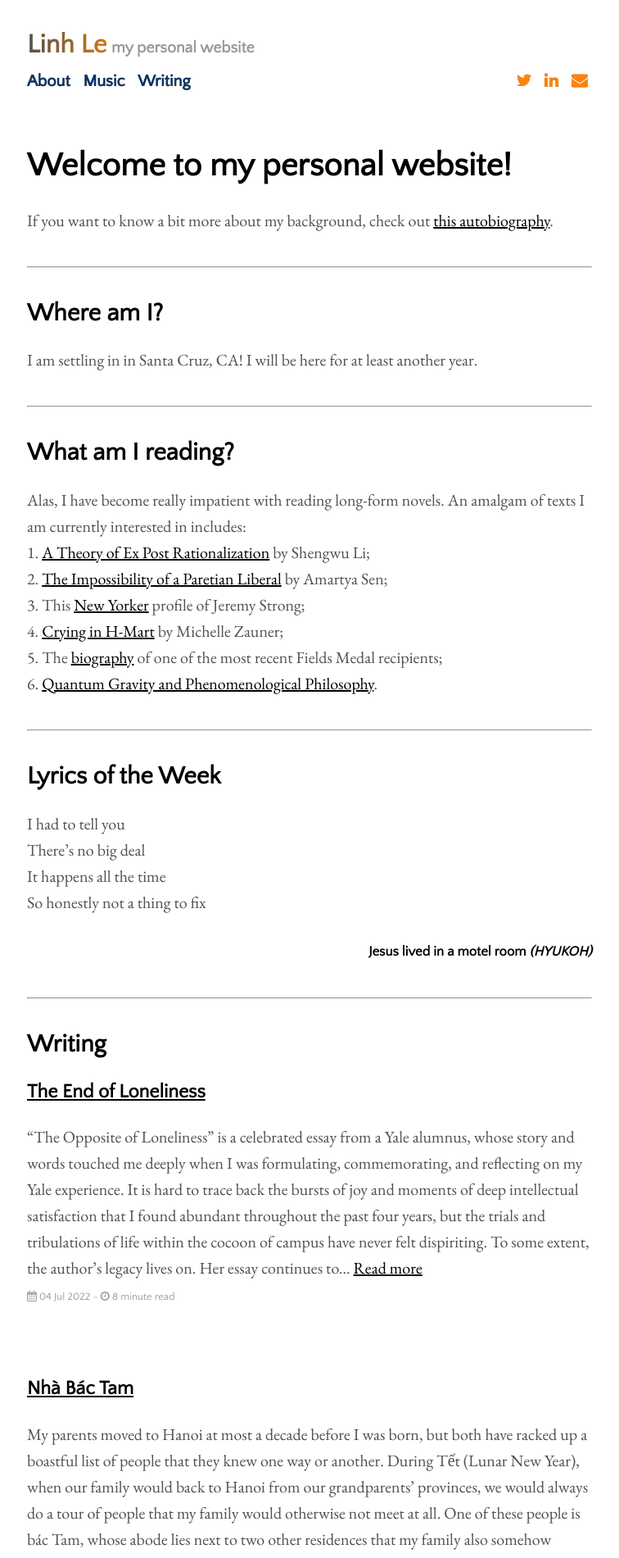
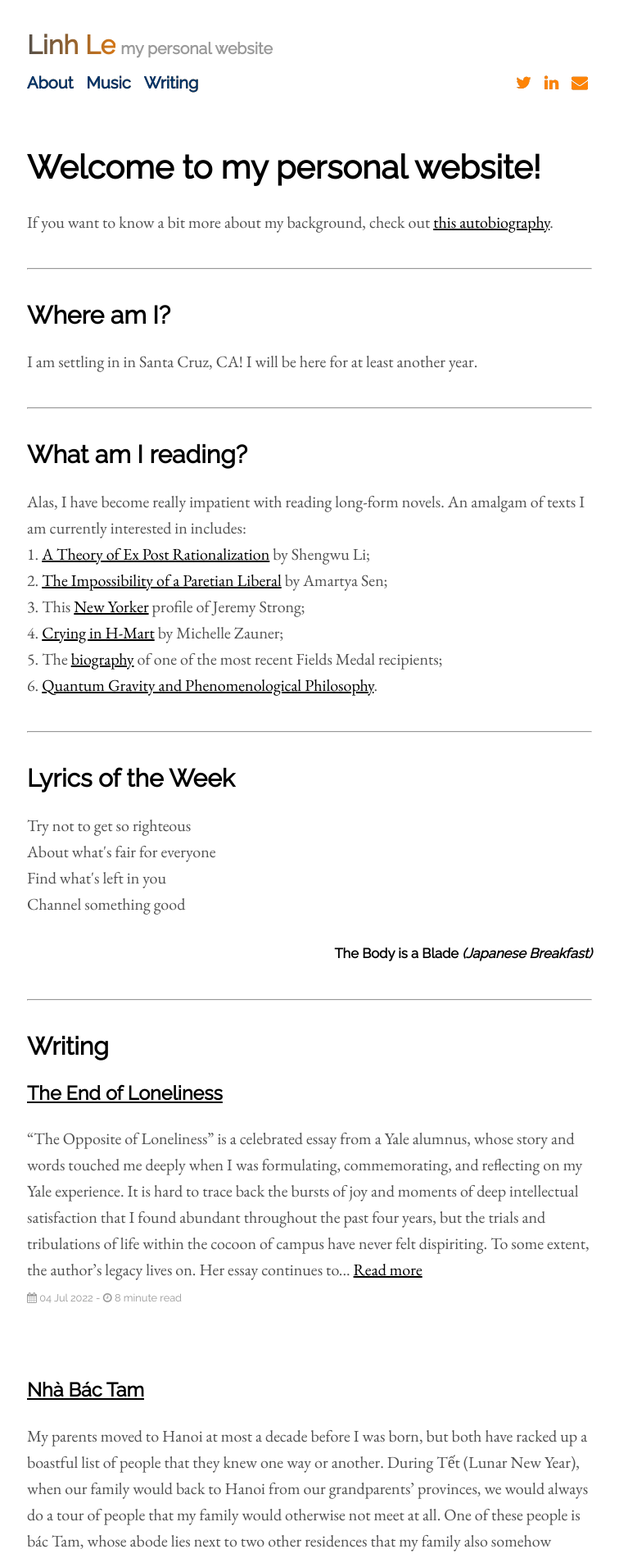
Before and after one commit to aidenva/aidenva.github.io, a Jekyll site: the page built from index.html, in a window 1280 px wide. Shown: the top 1901 px of the page at 82% size, without its empty margins (262-1018 px from the left). Built offline with Jekyll 4.4.1, drawn with Linux system fonts in a browser that asks for light colours; the list of posts is cut into pages by our own code.

Commit message:
change fonts

```diff
--- a/_includes/head.html
+++ b/_includes/head.html
@@ -19,7 +19,7 @@
   <link rel="stylesheet" href="https://fonts.googleapis.com/css?family=EB+Garamond">
   <link rel="stylesheet" href="https://fonts.googleapis.com/css?family=PT+Serif:400,400italic,700%7CPT+Sans:400">
   <link rel="stylesheet" href="https://fonts.googleapis.com/css?family=Source+Code+Pro">
-  <link rel="stylesheet" href="https://fonts.googleapis.com/css?family=Quattrocento+Sans">
+  <link rel="stylesheet" href="https://fonts.googleapis.com/css?family=Raleway">
   <link rel="stylesheet" href="https://cdnjs.cloudflare.com/ajax/libs/font-awesome/4.7.0/css/font-awesome.min.css">
   <script type="text/javascript" async
     src="https://cdnjs.cloudflare.com/ajax/libs/mathjax/2.7.5/MathJax.js?config=TeX-MML-AM_CHTML">
--- a/_layouts/home.html
+++ b/_layouts/home.html
@@ -25,11 +25,11 @@ Alas, I have become really impatient with reading long-form novels. An amalgam o
 
 <hr>
 <h2>Lyrics of the Week</h2>
-  I had to tell you<br>
-  There’s no big deal<br>
-  It happens all the time<br>
-  So honestly not a thing to fix<br>
-<h5>Jesus lived in a motel room <b><em>(HYUKOH)</em></b></h5>
+Try not to get so righteous<br>
+About what's fair for everyone<br>
+Find what's left in you<br>
+Channel something good<br>
+<h5>The Body is a Blade <b><em>(Japanese Breakfast)</em></b></h5>
 <hr>
 <h2>Writing</h2>
 <ul class="posts-container">
--- a/assets/css/main.scss
+++ b/assets/css/main.scss
@@ -1,7 +1,7 @@
 ---
 ---
 
-$sans-serif-font-family: "Quattrocento Sans", sans-serif;
+$sans-serif-font-family: "Raleway", sans-serif;
 $serif-font-family:      "EB Garamond","PT Serif", "Times New Roman", serif;
 $code-font-family:       "Source Code Pro", monospace;
 
```
